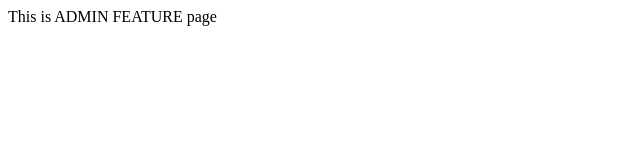
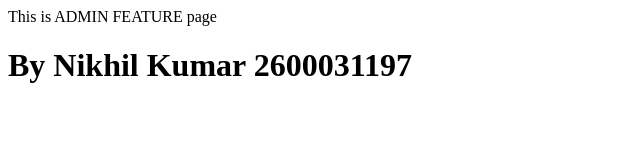
Before and after one commit to mrNikhil-Kumar/KLU-PROJECT, a plain HTML site: page admin.HTML in a window 1280 px wide. Shown: the whole page, without its empty margins (0-640 px from the left). Drawn offline with Linux system fonts and the light colour scheme.

Commit message:
admin page committed in branch

```diff
--- a/admin.HTML
+++ b/admin.HTML
@@ -1,5 +1,7 @@
 <html>
 <body>
 This is ADMIN FEATURE page
+
+<h1> By Nikhil Kumar 2600031197</h1>
 </body>
 </html>
```
